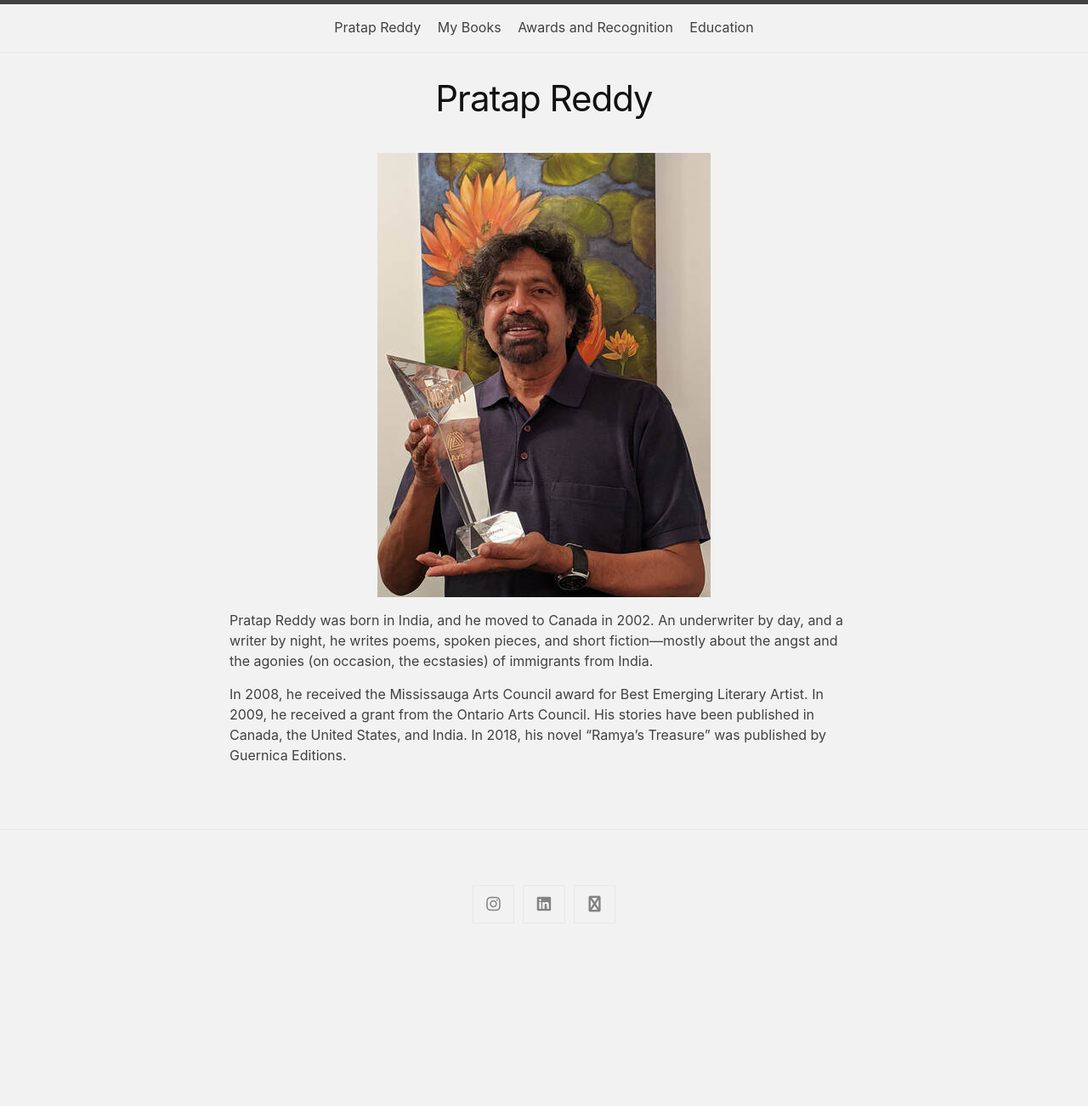
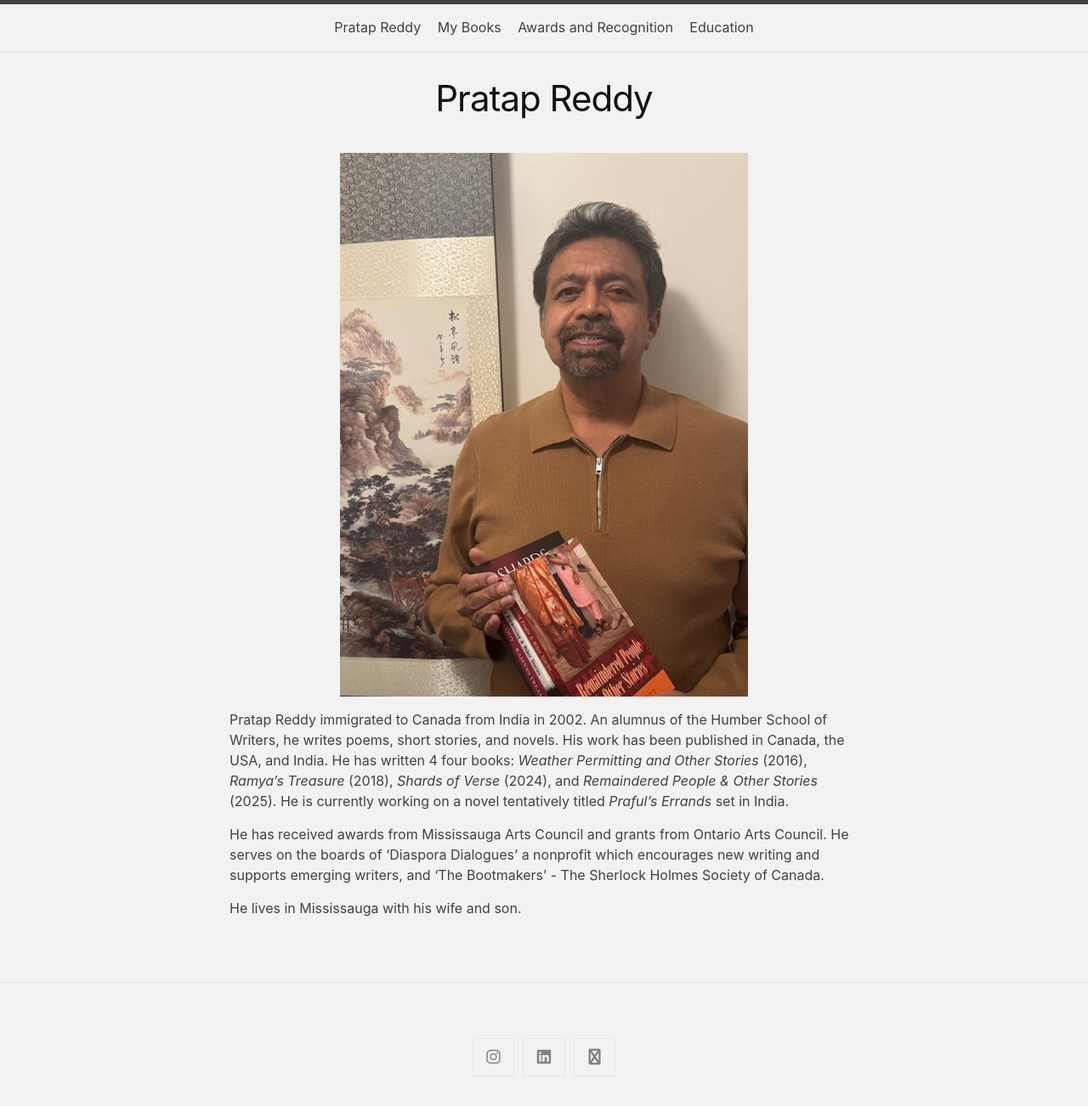
Before and after one commit to pratap-reddy1/pratap-reddy, a Jekyll site: the page built from 01_index.md, in a window 1280 px wide. Shown: the whole page at 85% size. Built offline with Jekyll 4.4.1, drawn with Linux system fonts in a browser that asks for light colours; our own code applies the rules of GitHub Pages for plain Markdown files; before the commit the page ends 1122 px from its top, so only the background shows below that.

Commit message:
Update home page

```diff
--- a/01_index.md
+++ b/01_index.md
@@ -3,8 +3,10 @@ title: Pratap Reddy
 permalink: /
 ---
 
-![Pratap Reddy](assets/images/pratap-reddy.jpg){:style="display:block; margin-left:auto; margin-right:auto"}
+![Pratap Reddy](assets/images/pratap-rs.jpg){:style="display:block; margin-left:auto; margin-right:auto"}
 
-Pratap Reddy was born in India, and he moved to Canada in 2002. An underwriter by day, and a writer by night, he writes poems, spoken pieces, and short fiction—mostly about the angst and the agonies (on occasion, the ecstasies) of immigrants from India.
+Pratap Reddy immigrated to Canada from India in 2002. An alumnus of the Humber School of Writers, he writes poems, short stories, and novels. His work has been published in Canada, the USA, and India. He has written 4 four books: *Weather Permitting and Other Stories* (2016), *Ramya's Treasure* (2018), *Shards of Verse* (2024), and *Remaindered People & Other Stories* (2025). He is currently working on a novel tentatively titled *Praful's Errands* set in India.
 
-In 2008, he received the Mississauga Arts Council award for Best Emerging Literary Artist. In 2009, he received a grant from the Ontario Arts Council. His stories have been published in Canada, the United States, and India. In 2018, his novel "Ramya's Treasure" was published by Guernica Editions.
+He has received awards from Mississauga Arts Council and grants from Ontario Arts Council. He serves on the boards of 'Diaspora Dialogues' a nonprofit which encourages new writing and supports emerging writers, and 'The Bootmakers' - The Sherlock Holmes Society of Canada.
+
+He lives in Mississauga with his wife and son.
```
Also changed, not shown: assets/images/pratap-rs.jpg (added).
